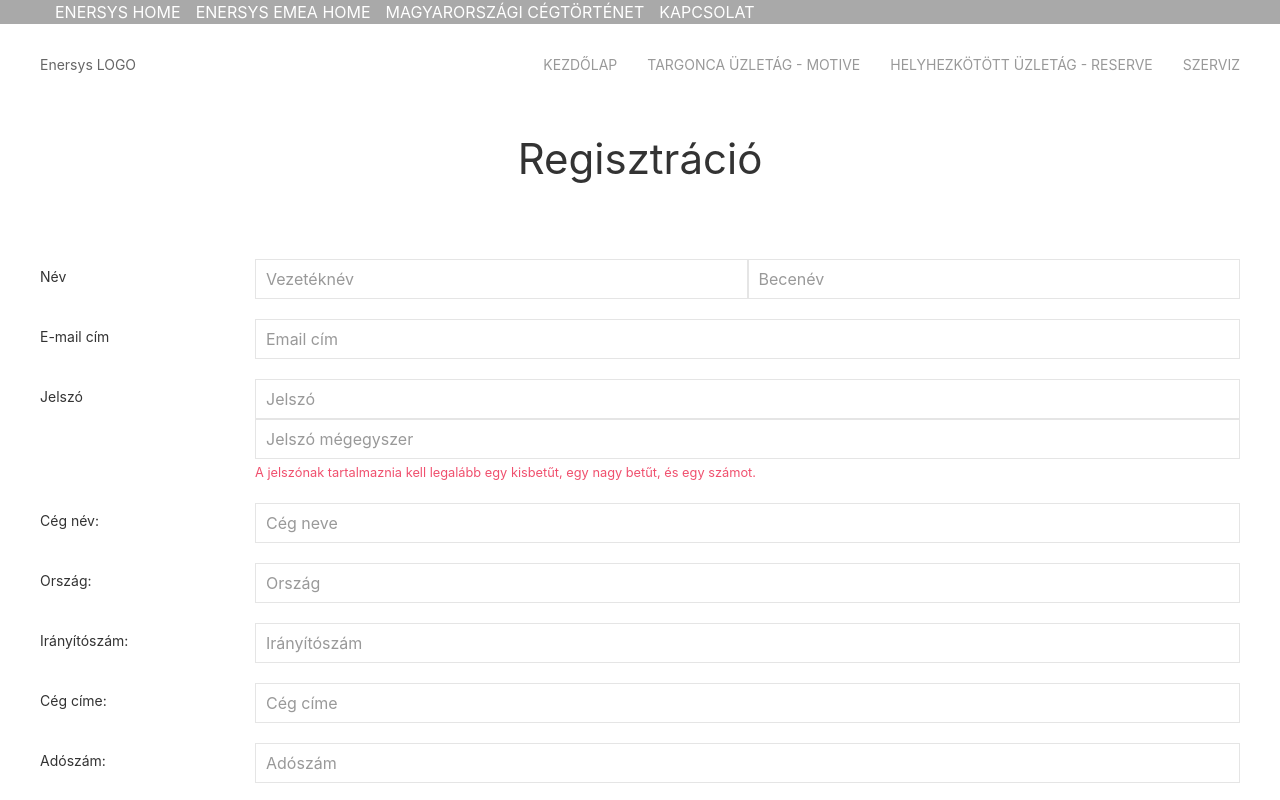
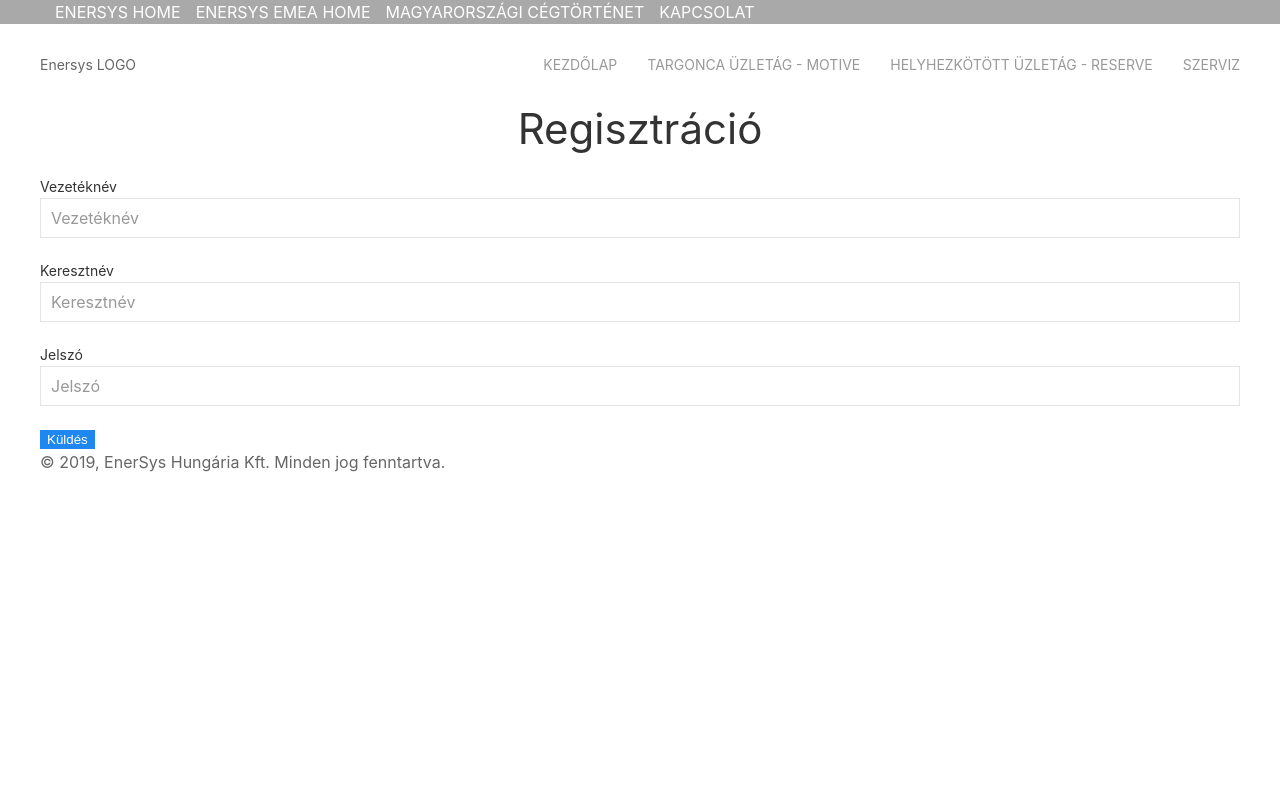
Before and after one commit to bacsakadrian/webshop, a Vue app: page /regisztracio in a window 1280 px wide. Shown: the top 800 px of the page. Built offline with nearby package versions, Linux system fonts and the light colour scheme.

Commit message:
regisztrációs formon való dolgozás

```diff
--- a/package.json
+++ b/package.json
@@ -11,6 +11,7 @@
     "core-js": "^3.6.5",
     "sass-loader": "^10.2.0",
     "uikit": "^3.7.0",
+    "vee-validate": "^4.4.6",
     "vue": "^3.0.0",
     "vue-router": "^4.0.0-0"
   },
--- /dev/null
+++ b/src/components/RegistrationInput.vue
@@ -0,0 +1,26 @@
+<template>
+  <div class="uk-margin">
+    <label class="uk-form-label" :for="name"> {{ name }} </label>
+    <Field class="uk-input" :name="name" :rules="empty" :type="type" :id="name" :placeholder="name" required="true"/>
+    <ErrorMessage class="uk-text-danger" :name="name" />
+  </div>
+</template>
+
+<script>
+  import {  Field, ErrorMessage } from 'vee-validate';
+  export default {
+    components: { Field, ErrorMessage },
+    props: {
+      name : String,
+      type : String,
+    },
+    methods: {
+      empty(value) {
+        if(!value) {
+          return "Kötelező a mező kitöltése"
+        }
+        return true;
+      }
+    }
+  }
+</script>
--- a/src/views/pages/Registration.vue
+++ b/src/views/pages/Registration.vue
@@ -1,98 +1,19 @@
 <template>
-    <div class="uk-align-center">
-        <h1>Regisztráció</h1>
-<form class="uk-form-horizontal uk-margin-large">
-
-    <div class="uk-margin">
-        <label class="uk-form-label" for="firstname">Név</label>
-        <div class="uk-form-controls">
-            <input class="uk-width-1-2 uk-input" id="firstname" type="text" placeholder="Vezetéknév" required>
-            <input class="uk-width-1-2 uk-input" id="lastname" type="text" placeholder="Becenév" required>
-        </div>
-
-    </div>
-
-    <div class="uk-margin">
-        <label class="uk-form-label" for="email">E-mail cím</label>
-        <div class="uk-form-controls">
-            <input class="uk-input" id="email" type="email" placeholder="Email cím" required>
-        </div>
-    </div>
-
-    <div class="uk-margin">
-        <label aria-describedby="passwordhelp" class="uk-form-label" for="password">Jelszó</label>
-        <div class="uk-form-controls">
-            <input v-model="pw" pattern="(.*[a-z].*)(.*[A-Z].*)" class="uk-input" v-on:input="isvalidpassword()" id="password" type="password" placeholder="Jelszó" required>
-            <input v-model="pw_confirm" pattern="(.*[a-z].*)(.*[A-Z].*)(.*[0-9].*)" class="uk-input" v-on:input="isvalidpassword()" id="password_confirm" type="password" placeholder="Jelszó mégegyszer" required>
-            <small class="uk-text-danger" id="passwordhelp">A jelszónak tartalmaznia kell legalább egy kisbetűt, egy nagy betűt, és egy számot.</small>
-        </div>
-    </div>
-
-    <div class="uk-margin">
-        <label class="uk-form-label" for="company_name">Cég név:</label>
-        <div class="uk-form-controls">
-            <input class="uk-input" id="company_name" type="text" placeholder="Cég neve" required>
-        </div>
-    </div>
-
-    <div class="uk-margin">
-        <label class="uk-form-label" for="company_country">Ország:</label>
-        <div class="uk-form-controls">
-            <input class="uk-input" id="company_country" type="number" placeholder="Ország" required>
-        </div>
-    </div>
-
-    <div class="uk-margin">
-        <label class="uk-form-label" for="company_zip">Irányítószám:</label>
-        <div class="uk-form-controls">
-            <input class="uk-input" id="company_zip" type="number" placeholder="Irányítószám" required>
-        </div>
-    </div>
-
-    <div class="uk-margin">
-        <label class="uk-form-label" for="company_address">Cég címe:</label>
-        <div class="uk-form-controls">
-            <input class="uk-input" id="company_address" type="text" placeholder="Cég címe" required>
-        </div>
-    </div>
-
-    <div class="uk-margin">
-        <label class="uk-form-label" for="company_vat_number">Adószám:</label>
-        <div class="uk-form-controls">
-            <input class="uk-input" id="company_vat_number" type="text" placeholder="Adószám" required>
-        </div>
-    </div>
-
-    <div class="uk-margin">
-        <label class="uk-form-label" for="company_eu_vat_number">Európai adószám:</label>
-        <div class="uk-form-controls">
-            <input class="uk-input" id="company_eu_vat_number" type="text" placeholder="Európai adószám:" required>
-        </div>
-    </div>
-    <div>
-        <b><small class="uk-text-danger">Az összes mező kitöltése kötelező!</small></b>
-    </div>
-<button :disabled="!isvalidpassword()" class="uk-button uk-button-default" type="submit">Küldés</button>
-</form>
-</div>
+  <div style="text-align: center">
+    <h1>Regisztráció</h1>
+  </div>
+  <Form @submit="onSubmit">
+        <RegistrationInput type="text" name="Vezetéknév" />
+        <RegistrationInput type="text" name="Keresztnév" />
+        <RegistrationInput type="password" name="Jelszó" />
+      <button class="uk-button-primary" type="submit">Küldés</button>
+    </Form>
 </template>
 
-<style>
-    h1 {
-        text-align: center;
-        padding-bottom: 5px;
-    }
-</style>
-
 <script>
-    export default {
-        data() {
-            return { pw : "" , pw_confirm: "" }
-        },
-            methods: {
-                isvalidpassword() {
-                    return this.pw === this.pw_confirm && this.pw.length > 8
-                }
-            }
-        }
+import RegistrationInput from '@/components/RegistrationInput.vue'
+import { Form } from 'vee-validate';
+  export default {
+    components: { RegistrationInput, Form },
+  }
 </script>
```
Also changed, not shown: src/main.js (line endings or trailing spaces), 1 other file (tests, documents, lock files or other folders).
